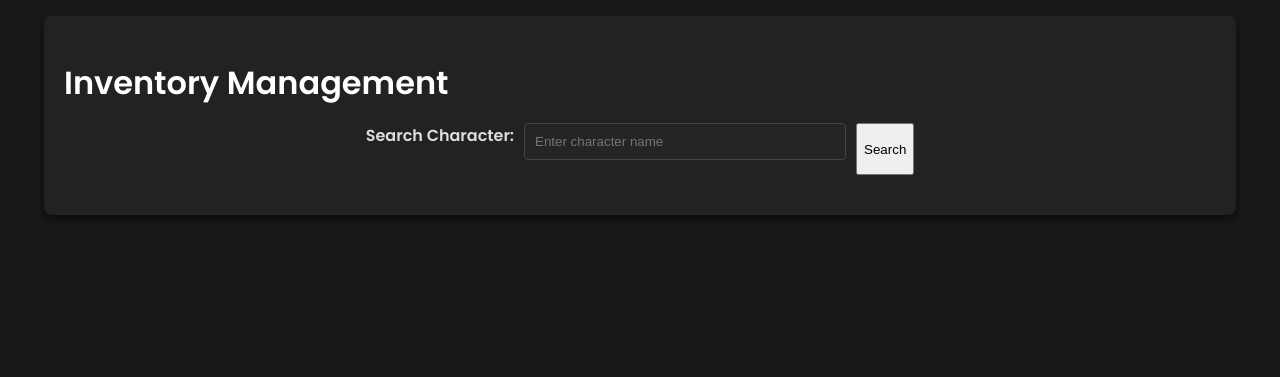
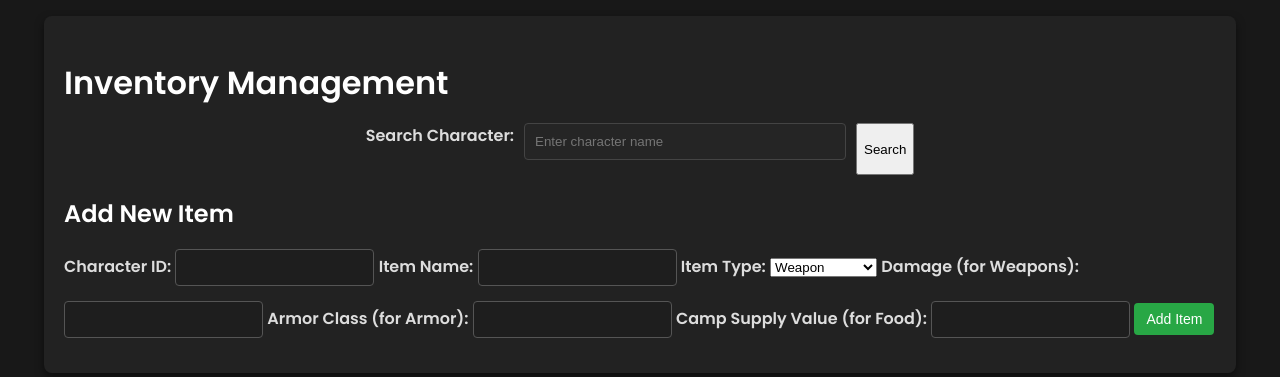
Before and after one commit to XJLewis/Web-Dev_Final, a PHP site: page /inventory.php in a window 1280 px wide. Shown: the part 250-627 px from the top of the page. Run offline with PHP 8.4, Linux system fonts and the light colour scheme.

Commit message:
adding items to inventory

```diff
--- a/inventory.php
+++ b/inventory.php
@@ -70,6 +70,32 @@ try {
             <button type="submit">Search</button>
         </form>
 
+        <?php
+        if ($_SERVER['REQUEST_METHOD'] === 'POST' && isset($_POST['add_item'])) {
+            // Sanitize inputs
+            $character_id = (int) $_POST['character_id'];
+            $item_name = htmlspecialchars($_POST['item_name']);
+            $item_type = htmlspecialchars($_POST['item_type']);
+            $damage = !empty($_POST['damage']) ? htmlspecialchars($_POST['damage']) : null;
+            $armor_class = !empty($_POST['armor_class']) ? (int) $_POST['armor_class'] : null;
+            $camp_supply = !empty($_POST['camp_supply']) ? (int) $_POST['camp_supply'] : null;
+
+            // Insert into the database
+            $insert_sql = "INSERT INTO inventory (character_id, item_name, item_type, damage, armor_class, camp_supply)
+                        VALUES (:character_id, :item_name, :item_type, :damage, :armor_class, :camp_supply)";
+            $stmt = $pdo->prepare($insert_sql);
+            $stmt->execute([
+                'character_id' => $character_id,
+                'item_name' => $item_name,
+                'item_type' => $item_type,
+                'damage' => $damage,
+                'armor_class' => $armor_class,
+                'camp_supply' => $camp_supply
+            ]);
+        }
+        ?>
+
+
         <!-- Inventory Table -->
         <?php if (!empty($characterName)): ?>
             <h2>Inventory for <?= htmlspecialchars($characterName) ?></h2>
@@ -113,6 +139,35 @@ try {
                 <p>No inventory found for <?= htmlspecialchars($characterName) ?>.</p>
             <?php endif; ?>
         <?php endif; ?>
+
+        <h2>Add New Item</h2>
+        <form action="inventory.php" method="POST">
+            <label for="character_id">Character ID:</label>
+            <input type="number" name="character_id" id="character_id" required>
+
+            <label for="item_name">Item Name:</label>
+            <input type="text" name="item_name" id="item_name" required>
+
+            <label for="item_type">Item Type:</label>
+            <select name="item_type" id="item_type" required>
+                <option value="weapon">Weapon</option>
+                <option value="armor">Armor</option>
+                <option value="food">Camp Supply</option>
+                <option value="misc">Miscellaneous</option>
+            </select>
+
+            <label for="damage">Damage (for Weapons):</label>
+            <input type="text" name="damage" id="damage">
+
+            <label for="armor_class">Armor Class (for Armor):</label>
+            <input type="number" name="armor_class" id="armor_class">
+
+            <label for="camp_supply">Camp Supply Value (for Food):</label>
+            <input type="number" name="camp_supply" id="camp_supply">
+
+            <input type="submit" name="add_item" value="Add Item">
+        </form>
+
     </div>
 </body>
 </html>
```
